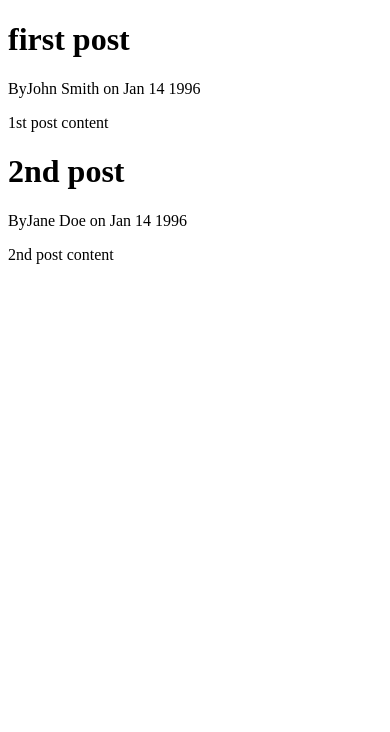
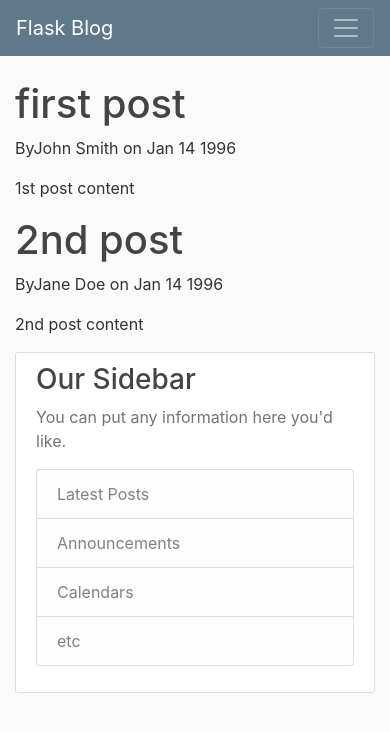
Before and after one commit to muokicaleb/Book_tutorials, a Flask app: page / in a window 390 px wide. Shown: the top 732 px of the page. Run offline with Flask 2, Linux system fonts and the light colour scheme; some libraries are stand-ins or nearby versions.

Commit message:
end lesson2

```diff
--- /dev/null
+++ b/Flask_webDevelopment_OREILLY/social_blog/static/main.css
@@ -0,0 +1,80 @@
+body {
+  background: #fafafa;
+  color: #333333;
+  margin-top: 5rem;
+}
+
+h1, h2, h3, h4, h5, h6 {
+  color: #444444;
+}
+
+.bg-steel {
+  background-color: #5f788a;
+}
+
+.site-header .navbar-nav .nav-link {
+  color: #cbd5db;
+}
+
+.site-header .navbar-nav .nav-link:hover {
+  color: #ffffff;
+}
+
+.site-header .navbar-nav .nav-link.active {
+  font-weight: 500;
+}
+
+.content-section {
+  background: #ffffff;
+  padding: 10px 20px;
+  border: 1px solid #dddddd;
+  border-radius: 3px;
+  margin-bottom: 20px;
+}
+
+.article-title {
+  color: #444444;
+}
+
+a.article-title:hover {
+  color: #428bca;
+  text-decoration: none;
+}
+
+.article-content {
+  white-space: pre-line;
+}
+
+.article-img {
+  height: 65px;
+  width: 65px;
+  margin-right: 16px;
+}
+
+.article-metadata {
+  padding-bottom: 1px;
+  margin-bottom: 4px;
+  border-bottom: 1px solid #e3e3e3
+}
+
+.article-metadata a:hover {
+  color: #333;
+  text-decoration: none;
+}
+
+.article-svg {
+  width: 25px;
+  height: 25px;
+  vertical-align: middle;
+}
+
+.account-img {
+  height: 125px;
+  width: 125px;
+  margin-right: 20px;
+  margin-bottom: 16px;
+}
+
+.account-heading {
+  font-size: 2.5rem;
+}
--- a/Flask_webDevelopment_OREILLY/social_blog/templates/layout.html
+++ b/Flask_webDevelopment_OREILLY/social_blog/templates/layout.html
@@ -1,17 +1,69 @@
 <!DOCTYPE html>
 <html>
 <head>
-      <meta http-equiv="content-type" content="text/html; charset=utf-8" />
+    <!-- Required meta tags -->
+    <meta charset="utf-8">
+    <meta name="viewport" content="width=device-width, initial-scale=1, shrink-to-fit=no">
+
+    <!-- Bootstrap CSS -->
+    <link rel="stylesheet" href="https://maxcdn.bootstrapcdn.com/bootstrap/4.0.0/css/bootstrap.min.css" integrity="sha384-Gn5384xqQ1aoWXA+058RXPxPg6fy4IWvTNh0E263XmFcJlSAwiGgFAW/dAiS6JXm" crossorigin="anonymous">
+
+    <link rel="stylesheet" type="text/css" href="{{ url_for('static', filename='main.css') }}">
+
     {% if title %}
-    <title>Flask blog - {{title}} </title>
+        <title>Flask Blog - {{ title }}</title>
     {% else %}
-       <title>Flask blog </title>
+        <title>Flask Blog</title>
     {% endif %}
-
 </head>
 <body>
-      {%block content%}
+    <header class="site-header">
+      <nav class="navbar navbar-expand-md navbar-dark bg-steel fixed-top">
+        <div class="container">
+          <a class="navbar-brand mr-4" href="/">Flask Blog</a>
+          <button class="navbar-toggler" type="button" data-toggle="collapse" data-target="#navbarToggle" aria-controls="navbarToggle" aria-expanded="false" aria-label="Toggle navigation">
+            <span class="navbar-toggler-icon"></span>
+          </button>
+          <div class="collapse navbar-collapse" id="navbarToggle">
+            <div class="navbar-nav mr-auto">
+              <a class="nav-item nav-link" href="/">Home</a>
+              <a class="nav-item nav-link" href="/about">About</a>
+            </div>
+            <!-- Navbar Right Side -->
+            <div class="navbar-nav">
+              <a class="nav-item nav-link" href="/login">Login</a>
+              <a class="nav-item nav-link" href="/register">Register</a>
+            </div>
+          </div>
+        </div>
+      </nav>
+    </header>
+    <main role="main" class="container">
+      <div class="row">
+        <div class="col-md-8">
+          {% block content %}{% endblock %}
+        </div>
+        <div class="col-md-4">
+          <div class="content-section">
+            <h3>Our Sidebar</h3>
+            <p class='text-muted'>You can put any information here you'd like.
+              <ul class="list-group">
+                <li class="list-group-item list-group-item-light">Latest Posts</li>
+                <li class="list-group-item list-group-item-light">Announcements</li>
+                <li class="list-group-item list-group-item-light">Calendars</li>
+                <li class="list-group-item list-group-item-light">etc</li>
+              </ul>
+            </p>
+          </div>
+        </div>
+      </div>
+    </main>
 
-      {% endblock%}
+
+    <!-- Optional JavaScript -->
+    <!-- jQuery first, then Popper.js, then Bootstrap JS -->
+    <script src="https://code.jquery.com/jquery-3.2.1.slim.min.js" integrity="sha384-KJ3o2DKtIkvYIK3UENzmM7KCkRr/rE9/Qpg6aAZGJwFDMVNA/GpGFF93hXpG5KkN" crossorigin="anonymous"></script>
+    <script src="https://cdnjs.cloudflare.com/ajax/libs/popper.js/1.12.9/umd/popper.min.js" integrity="sha384-ApNbgh9B+Y1QKtv3Rn7W3mgPxhU9K/ScQsAP7hUibX39j7fakFPskvXusvfa0b4Q" crossorigin="anonymous"></script>
+    <script src="https://maxcdn.bootstrapcdn.com/bootstrap/4.0.0/js/bootstrap.min.js" integrity="sha384-JZR6Spejh4U02d8jOt6vLEHfe/JQGiRRSQQxSfFWpi1MquVdAyjUar5+76PVCmYl" crossorigin="anonymous"></script>
 </body>
 </html>
```
Also changed, not shown: Flask_webDevelopment_OREILLY/social_blog/flaskblog.py (+5 -4 lines). Lines whose indentation alone changed are shown as unchanged.
